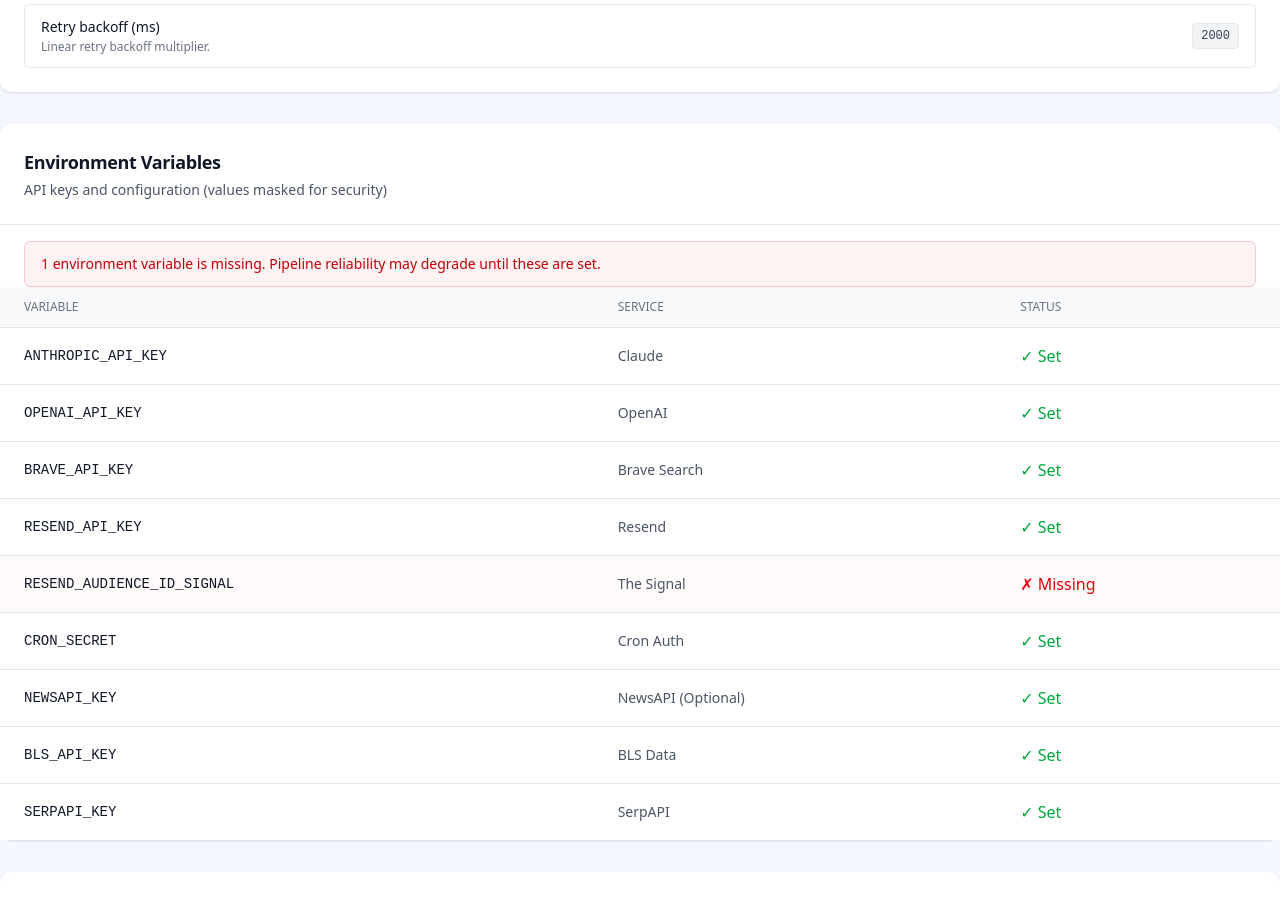
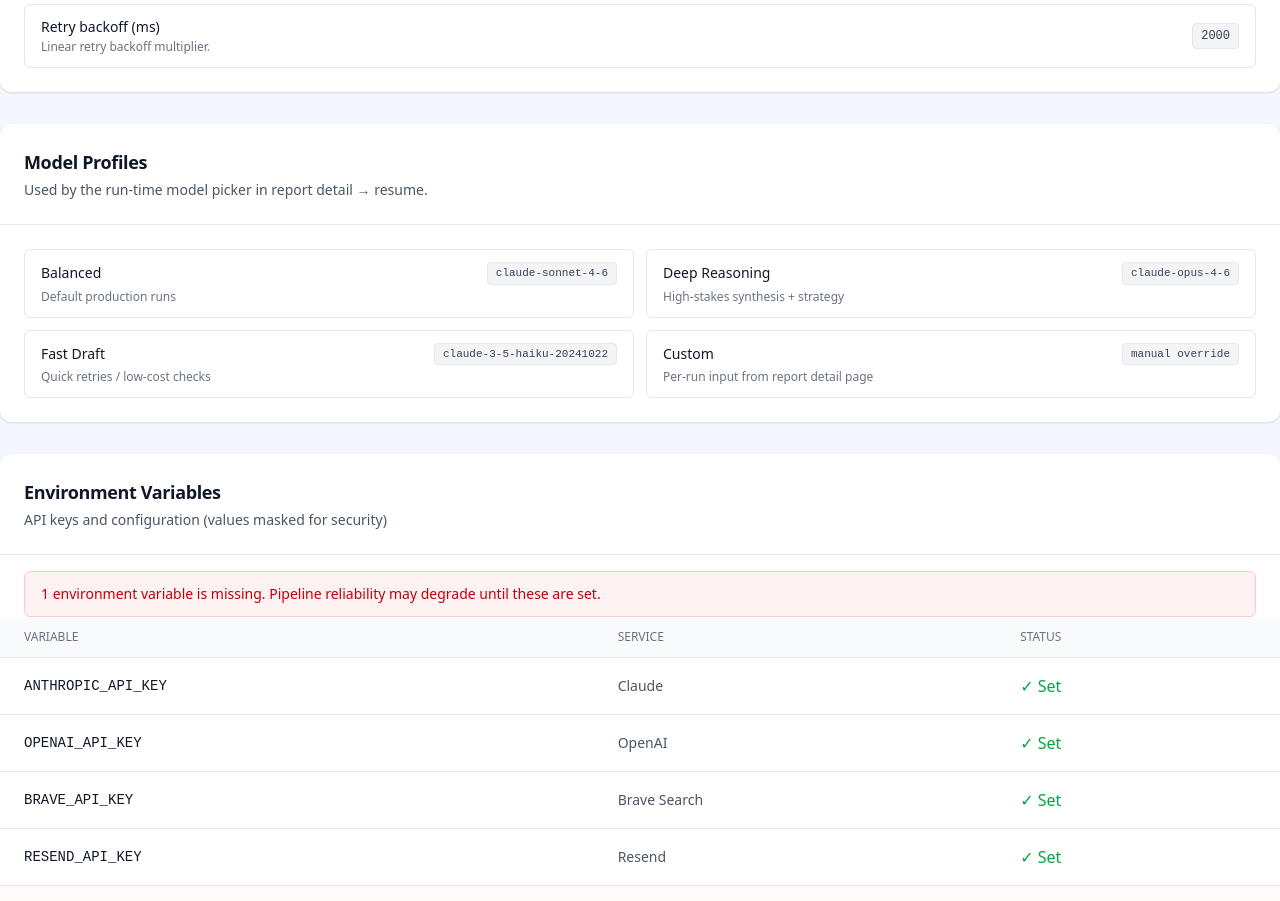
Before and after one commit to wspanic201/workforce-intelligence, a Next.js app: page /admin/config in a window 1280 px wide. Shown: the part 800-1701 px from the top of the page. Built offline with nearby package versions, Linux system fonts and the light colour scheme; no server answers.

Commit message:
admin: add runtime model profiles + per-run model override

```diff
--- a/app/admin/config/page.tsx
+++ b/app/admin/config/page.tsx
@@ -24,6 +24,13 @@ export default async function ConfigAdminPage() {
     { label: 'Default validation model', value: process.env.VALIDATION_MODEL || 'claude-sonnet-4-6', detail: 'Used for pipeline run metadata + baseline agent routing.' },
     { label: 'Stage max attempts', value: process.env.VALIDATION_STAGE_MAX_ATTEMPTS || '2', detail: 'Phase C retry cap per stage.' },
     { label: 'Retry backoff (ms)', value: process.env.VALIDATION_STAGE_RETRY_BACKOFF_MS || '2000', detail: 'Linear retry backoff multiplier.' },
+  ];
+
+  const modelProfiles = [
+    { name: 'Balanced', model: 'claude-sonnet-4-6', useCase: 'Default production runs' },
+    { name: 'Deep Reasoning', model: 'claude-opus-4-6', useCase: 'High-stakes synthesis + strategy' },
+    { name: 'Fast Draft', model: 'claude-3-5-haiku-20241022', useCase: 'Quick retries / low-cost checks' },
+    { name: 'Custom', model: 'manual override', useCase: 'Per-run input from report detail page' },
   ];
 
   const envConfigured = envVars.filter((v) => v.status).length;
@@ -76,6 +83,27 @@ export default async function ConfigAdminPage() {
                   {item.value}
                 </code>
               </div>
+            </div>
+          ))}
+        </div>
+      </div>
+
+      {/* Model Profiles */}
+      <div className="bg-white rounded-lg shadow">
+        <div className="p-6 border-b border-gray-200">
+          <h2 className="text-lg font-semibold text-gray-900">Model Profiles</h2>
+          <p className="text-sm text-gray-600 mt-1">Used by the run-time model picker in report detail → resume.</p>
+        </div>
+        <div className="p-6 grid grid-cols-1 md:grid-cols-2 gap-3">
+          {modelProfiles.map((profile) => (
+            <div key={profile.name} className="rounded-md border border-gray-200 px-4 py-3">
+              <div className="flex items-center justify-between gap-3">
+                <p className="text-sm font-medium text-gray-900">{profile.name}</p>
+                <code className="text-[11px] bg-gray-100 border border-gray-200 rounded px-2 py-0.5 text-gray-700">
+                  {profile.model}
+                </code>
+              </div>
+              <p className="text-xs text-gray-500 mt-1">{profile.useCase}</p>
             </div>
           ))}
         </div>
--- a/app/admin/reports/[id]/page.tsx
+++ b/app/admin/reports/[id]/page.tsx
@@ -105,6 +105,33 @@ const AGENT_LABELS: Record<string, string> = {
   citation_verification: 'Citation Verification',
 };
 
+const MODEL_PROFILE_OPTIONS = [
+  {
+    id: 'balanced-sonnet',
+    label: 'Balanced (Sonnet 4.6)',
+    model: 'claude-sonnet-4-6',
+    help: 'Default quality/speed tradeoff for production runs.',
+  },
+  {
+    id: 'deep-opus',
+    label: 'Deep Reasoning (Opus 4.6)',
+    model: 'claude-opus-4-6',
+    help: 'Higher-depth analysis, slower and costlier.',
+  },
+  {
+    id: 'fast-haiku',
+    label: 'Fast Draft (Haiku 3.5)',
+    model: 'claude-3-5-haiku-20241022',
+    help: 'Cheapest/faster checks and dry runs.',
+  },
+  {
+    id: 'custom',
+    label: 'Custom model',
+    model: '',
+    help: 'Use a custom model string.',
+  },
+] as const;
+
 function ScoreBadge({ score }: { score: number | null | undefined }) {
   if (score == null) return <span className="text-slate-400 text-sm">--</span>;
   const color = score >= 4 ? 'bg-emerald-100 text-emerald-700' :
@@ -150,6 +177,8 @@ export default function ReportDetailPage() {
   const [eventsLoading, setEventsLoading] = useState(false);
   const [resumeLoading, setResumeLoading] = useState(false);
   const [resumeStatus, setResumeStatus] = useState<string | null>(null);
+  const [selectedProfile, setSelectedProfile] = useState<string>('balanced-sonnet');
+  const [selectedModel, setSelectedModel] = useState<string>('claude-sonnet-4-6');
 
   useEffect(() => {
     fetchData();
@@ -162,6 +191,22 @@ export default function ReportDetailPage() {
     }
     fetchEvents(run.id);
   }, [run?.id]);
+
+  useEffect(() => {
+    if (!run) return;
+
+    const runProfile = typeof run.config?.modelProfile === 'string' ? run.config.modelProfile : '';
+    const runModel = typeof run.config?.model === 'string' ? run.config.model : run.model;
+
+    if (runProfile) {
+      setSelectedProfile(runProfile);
+    } else {
+      const matched = MODEL_PROFILE_OPTIONS.find((p) => p.model === runModel);
+      setSelectedProfile(matched?.id || 'custom');
+    }
+
+    setSelectedModel(runModel || 'claude-sonnet-4-6');
+  }, [run]);
 
   const fetchData = async () => {
     setLoading(true);
@@ -264,6 +309,14 @@ export default function ReportDetailPage() {
     setSaving(false);
   };
 
+  const onProfileChange = (profileId: string) => {
+    setSelectedProfile(profileId);
+    const profile = MODEL_PROFILE_OPTIONS.find((p) => p.id === profileId);
+    if (profile && profile.model) {
+      setSelectedModel(profile.model);
+    }
+  };
+
   const resumeFromCheckpoint = async () => {
     if (!run) return;
     setResumeLoading(true);
@@ -272,6 +325,11 @@ export default function ReportDetailPage() {
     try {
       const res = await fetch(`/api/admin/pipeline-runs/${run.id}/resume`, {
         method: 'POST',
+        headers: { 'Content-Type': 'application/json' },
+        body: JSON.stringify({
+          model: selectedModel,
+          modelProfile: selectedProfile,
+        }),
       });
 
       const payload = await res.json().catch(() => ({}));
@@ -279,7 +337,20 @@ export default function ReportDetailPage() {
       if (!res.ok) {
         setResumeStatus(payload?.error || 'Failed to start resume');
       } else {
-        setResumeStatus('Resume started. Refresh in ~20–30s to see new events.');
+        const activeModel = payload?.model || selectedModel;
+        setRun((prev) => prev
+          ? {
+              ...prev,
+              model: activeModel,
+              config: {
+                ...(prev.config || {}),
+                model: activeModel,
+                modelProfile: selectedProfile,
+              },
+            }
+          : prev
+        );
+        setResumeStatus(`Resume started with ${activeModel}. Refresh in ~20–30s to see new events.`);
         fetchEvents(run.id);
       }
     } catch (error) {
@@ -575,16 +646,36 @@ export default function ReportDetailPage() {
                       Failures: {failedStages.size} • Recovered: {recoveredStages.size} • Retries: {retryEvents}
                     </p>
                   </div>
+                  <div className="flex flex-col sm:flex-row items-stretch sm:items-center gap-2">
+                    <select
+                      value={selectedProfile}
+                      onChange={(e) => onProfileChange(e.target.value)}
+                      className="h-8 rounded-md border border-slate-200 bg-white px-2 text-[11px] text-slate-600"
+                    >
+                      {MODEL_PROFILE_OPTIONS.map((profile) => (
+                        <option key={profile.id} value={profile.id}>{profile.label}</option>
+                      ))}
+                    </select>
+                    <input
+                      value={selectedModel}
+                      onChange={(e) => {
+                        setSelectedModel(e.target.value);
+                        setSelectedProfile('custom');
+                      }}
+                      placeholder="Model (e.g. claude-sonnet-4-6)"
+                      className="h-8 w-56 rounded-md border border-slate-200 px-2 text-[11px] text-slate-700"
+                    />
                     <Button
                       type="button"
                       variant="outline"
                       size="sm"
                       onClick={resumeFromCheckpoint}
-                    disabled={resumeLoading || !run}
+                      disabled={resumeLoading || !run || !selectedModel}
                       className="text-xs"
                     >
                       {resumeLoading ? 'Resuming…' : 'Resume from checkpoint'}
                     </Button>
+                  </div>
                 </CardHeader>
                 <CardContent>
                   {resumeStatus && (
@@ -592,6 +683,9 @@ export default function ReportDetailPage() {
                       {resumeStatus}
                     </div>
                   )}
+                  <p className="mb-3 text-[11px] text-slate-400">
+                    Profile: {MODEL_PROFILE_OPTIONS.find((p) => p.id === selectedProfile)?.help || 'Custom model override for this resume run.'}
+                  </p>
                   {eventsLoading ? (
                     <p className="text-sm text-slate-400">Loading trace...</p>
                   ) : events.length === 0 ? (
--- a/lib/agents/orchestrator.ts
+++ b/lib/agents/orchestrator.ts
@@ -25,6 +25,7 @@ import {
   shouldSkipStage,
 } from '@/lib/pipeline/checkpoints';
 import { logRunEvent } from '@/lib/pipeline/telemetry';
+import { setRuntimeModelOverride } from '@/lib/ai/anthropic';
 
 // Timeout wrapper for research agents
 function withTimeout<T>(promise: Promise<T>, timeoutMs: number, taskName: string): Promise<T> {
@@ -110,8 +111,20 @@ function dedupeCompletedComponents<T extends { component_type: string }>(compone
   return Array.from(byType.values());
 }
 
-export async function orchestrateValidation(projectId: string): Promise<void> {
+export interface OrchestrateValidationOptions {
+  modelOverride?: string;
+  modelProfile?: string;
+}
+
+export async function orchestrateValidation(
+  projectId: string,
+  options: OrchestrateValidationOptions = {}
+): Promise<void> {
   const supabase = getSupabaseServerClient();
+  const runtimeModel = options.modelOverride || process.env.VALIDATION_MODEL || 'claude-sonnet-4-6';
+  const modelProfile = options.modelProfile || null;
+  setRuntimeModelOverride(runtimeModel);
+
   const orchestratorStart = Date.now();
   let pipelineRunId: string | null = null;
   let checkpointMap = new Map<string, { attempts?: number; payload?: Record<string, any> }>();
@@ -169,13 +182,14 @@ export async function orchestrateValidation(projectId: string): Promise<void> {
     // 2.9. Start pipeline run tracking
     try {
       const pipelineConfig: PipelineConfig = {
-        model: 'claude-sonnet-4-6',
+        model: runtimeModel,
         pipelineVersion: 'v2.0',
         reportTemplate: 'professional-v2',
         agentsEnabled: AGENT_CONFIG.map(a => a.type),
         tigerTeamEnabled: true,
         citationAgentEnabled: true,
         intelContextEnabled: mcpIntel.available,
+        modelProfile,
       };
       pipelineRunId = await startPipelineRun(projectId, pipelineConfig);
     } catch (e) {
@@ -1073,6 +1087,8 @@ export async function orchestrateValidation(projectId: string): Promise<void> {
       .eq('id', projectId);
 
     throw error;
+  } finally {
+    setRuntimeModelOverride(null);
   }
 }
 
--- a/lib/ai/anthropic.ts
+++ b/lib/ai/anthropic.ts
@@ -1,4 +1,18 @@
 import Anthropic from '@anthropic-ai/sdk';
+
+let runtimeModelOverride: string | null = null;
+
+/**
+ * Process-local runtime model override for orchestration runs.
+ * Note: this is process-scoped; orchestrator clears it in finally blocks.
+ */
+export function setRuntimeModelOverride(model: string | null) {
+  runtimeModelOverride = model;
+}
+
+export function getRuntimeModelOverride(): string | null {
+  return runtimeModelOverride;
+}
 
 // Lazy initialization so env vars are available in CLI scripts (dotenv loads at runtime)
 // Always create a fresh client to pick up config changes during hot reload
@@ -34,7 +48,7 @@ export async function callClaude(
   const isTestMode = process.env.TEST_MODE === 'true';
   const defaultModel = isTestMode
     ? (process.env.TEST_MODEL || 'claude-3-5-haiku-20241022')
-    : 'claude-sonnet-4-6';
+    : (runtimeModelOverride || process.env.VALIDATION_MODEL || 'claude-sonnet-4-6');
   const defaultMaxTokens = isTestMode
     ? parseInt(process.env.TEST_MAX_TOKENS || '4000')
     : 8000;
```
Also changed, not shown: app/api/admin/pipeline-runs/[id]/resume/route.ts (+42 -5 lines), lib/pipeline/track-run.ts (+17 -1 lines). Lines whose indentation alone changed are shown as unchanged.
